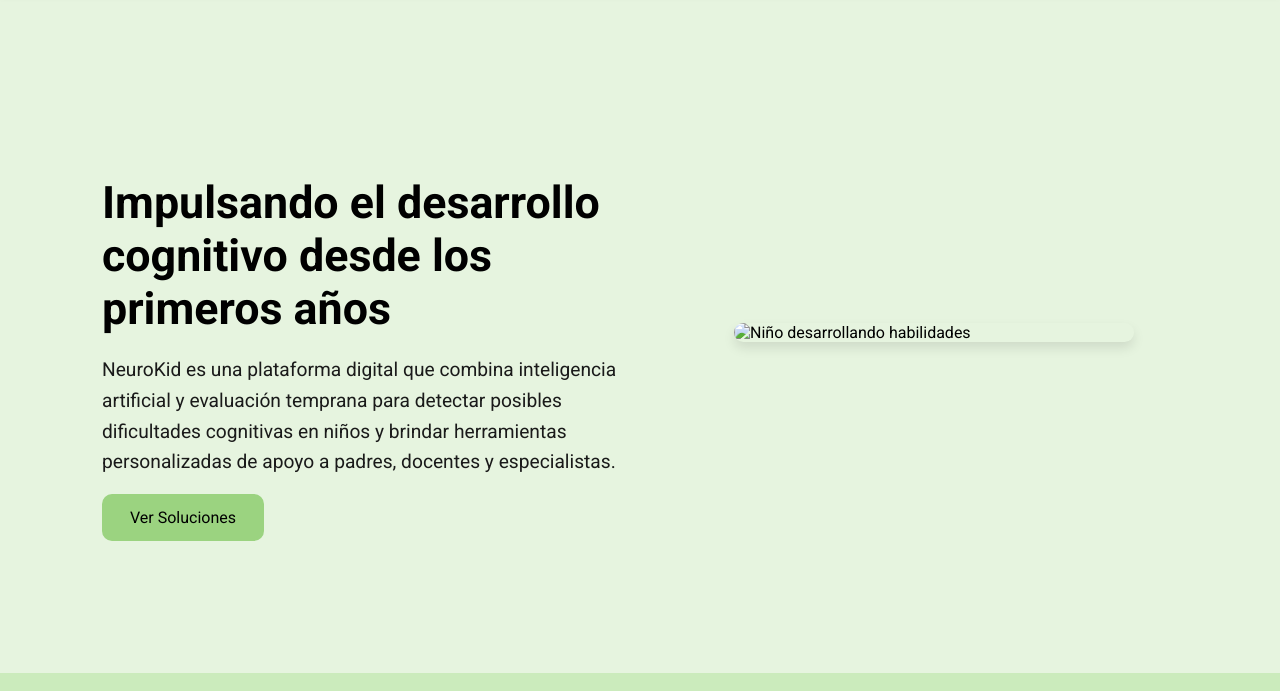
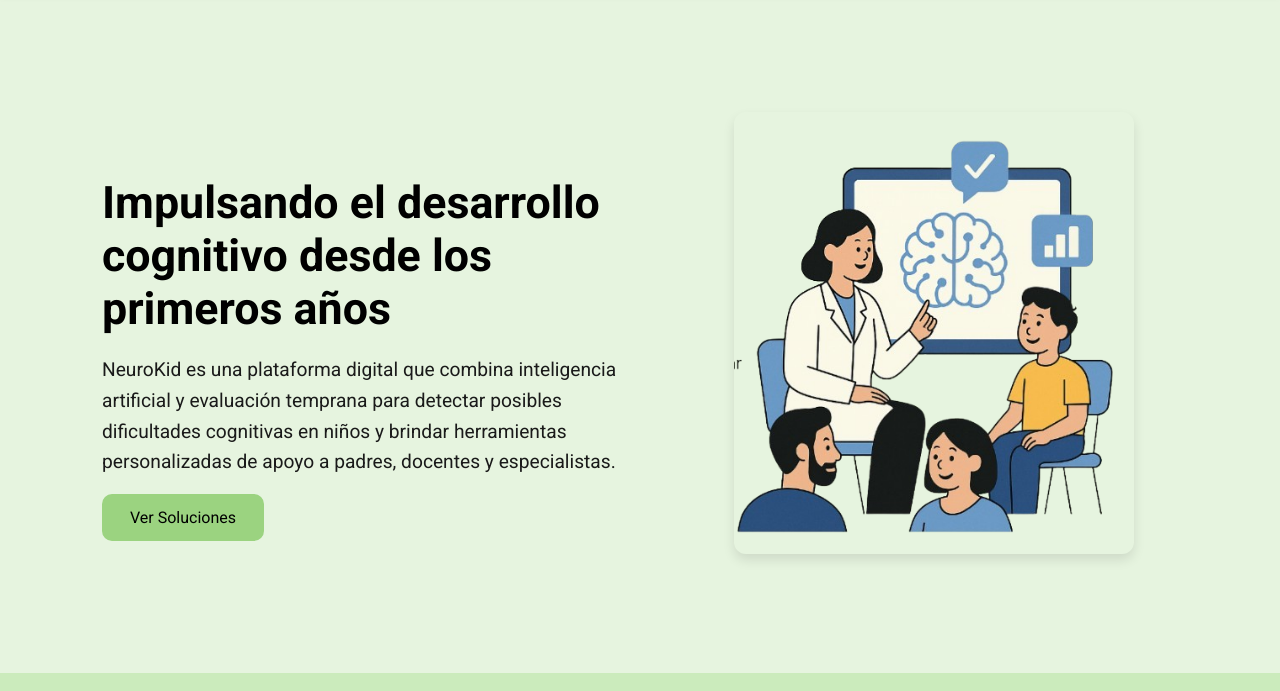
Before and after one commit to JamesLM1/JamesLuc, a plain HTML site: page index.html in a window 1280 px wide. Shown: the part 109-800 px from the top of the page. Drawn offline with Linux system fonts and the light colour scheme; the site is published under a folder, as on GitHub Pages, so addresses that start at the root find nothing.

Commit message:
Update index.html

```diff
--- a/index.html
+++ b/index.html
@@ -42,7 +42,7 @@
                 <a href="#soluciones" class="btn-ver-servicios">Ver Soluciones</a>
             </div>
             <div class="imagen-lateral">
-                <img src="/descripciontitulo.png" alt="Niño desarrollando habilidades" />
+                <img src="descripciontitulo.png" alt="Niño desarrollando habilidades">
             </div>
         </div>
     </section>
```
